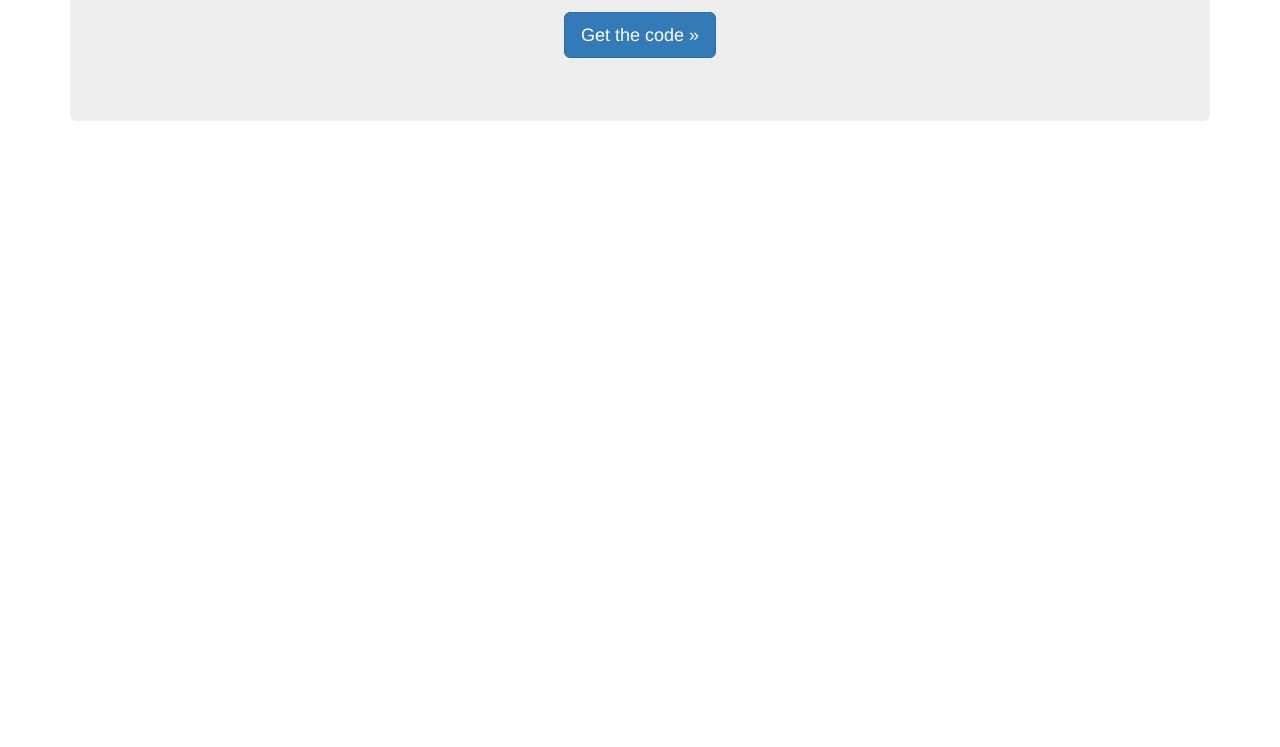
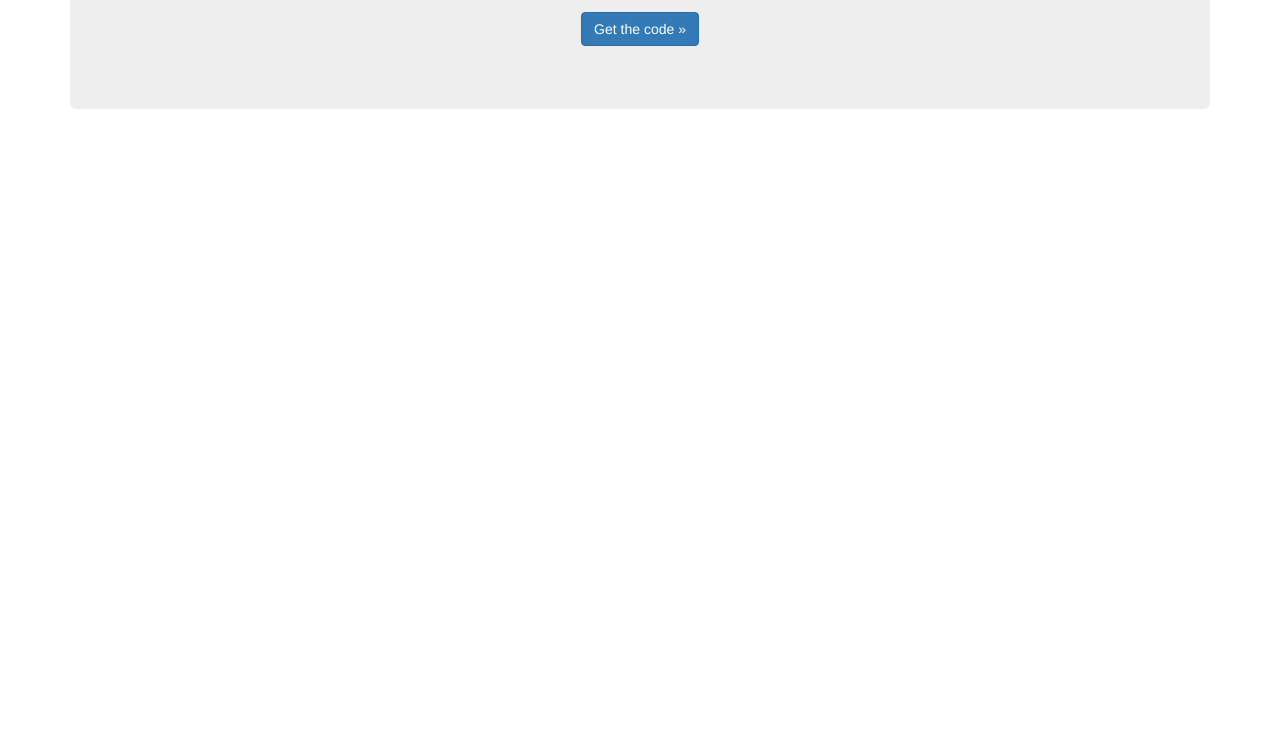
Before and after one commit to henrymbuguak/henrymbuguak.github.io, a plain HTML site: page index.html in a window 1280 px wide. Shown: the part 266-1013 px from the top of the page. Drawn offline with Linux system fonts and the light colour scheme.

```diff
--- a/index.html
+++ b/index.html
@@ -65,7 +65,7 @@
             us!
         </p>
         <p>
-          <a class="btn btn-lg btn-primary" href="https://github.com/henrymbuguak/Hello-Books-" role="button" target="_blank">Get the code &raquo;</a>
+          <a class="btn btn-md btn-primary" href="https://github.com/henrymbuguak/Hello-Books-" role="button" target="_blank">Get the code &raquo;</a>
         </p>
       </div>
 
```
